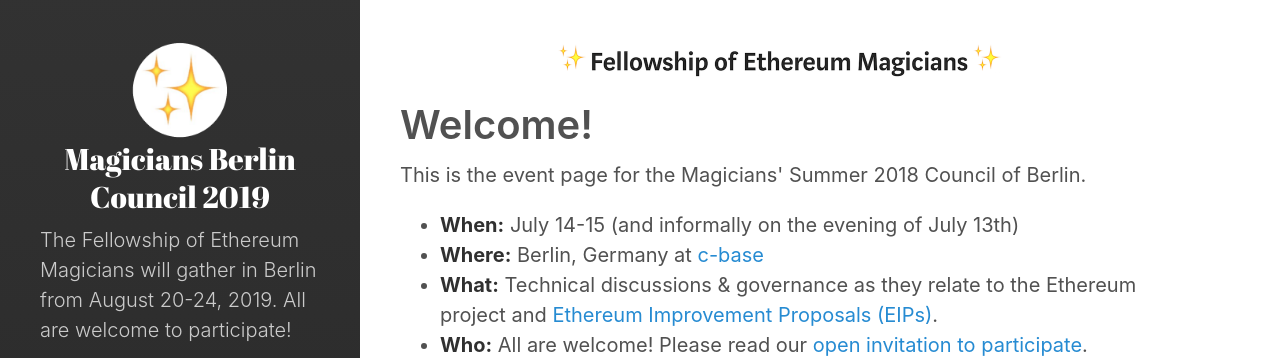
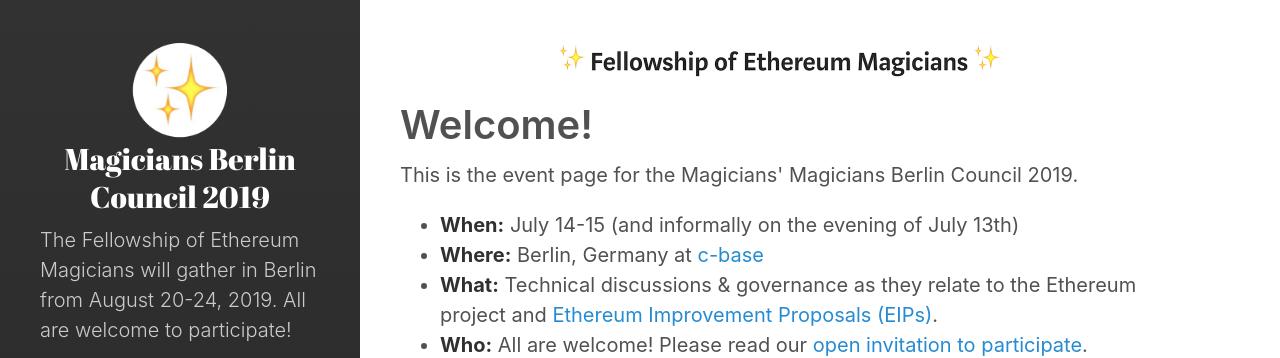
Before and after one commit to ethereum-magicians/berlin-council-2019, a Jekyll site: the page built from docs/index.html, in a window 1280 px wide. Shown: the top 358 px of the page. Built offline with Jekyll 4.4.1, drawn with Linux system fonts in a browser that asks for light colours; the list of posts is cut into pages by our own code.

Commit message:
Update index.html

```diff
--- a/docs/index.html
+++ b/docs/index.html
@@ -3,7 +3,7 @@
 title: Welcome!
 ---
 
-<p>This is the event page for the Magicians' Summer 2018 Council of Berlin.</p>
+<p>This is the event page for the Magicians' Magicians Berlin Council 2019.</p>
 
 {% include event-summary.html %}
 
```
